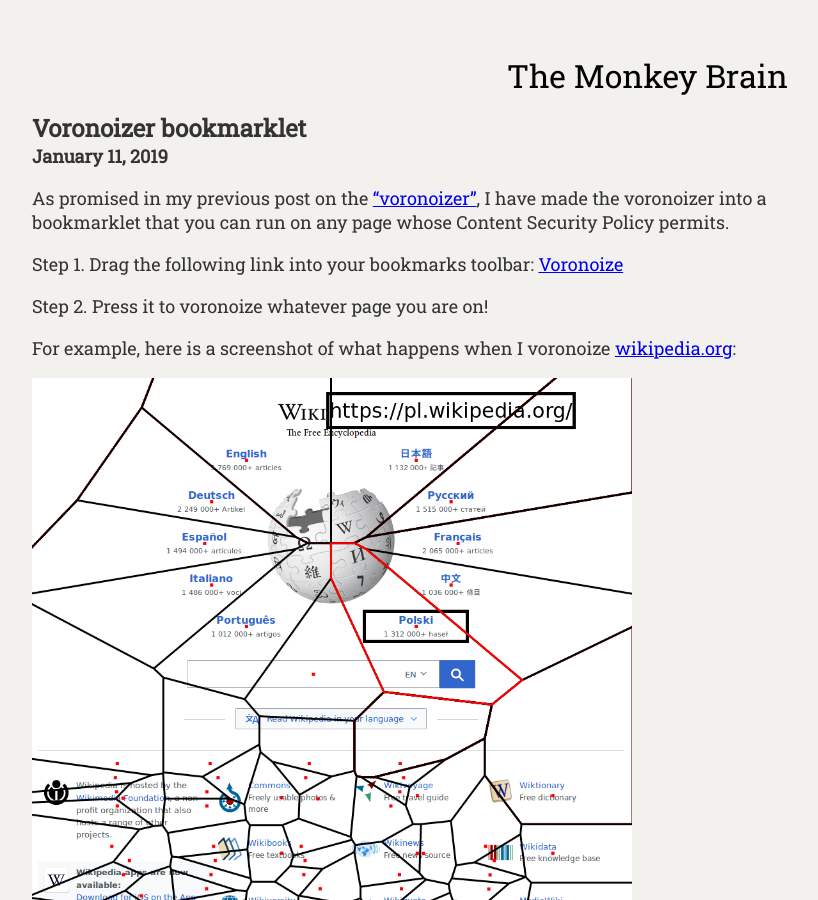
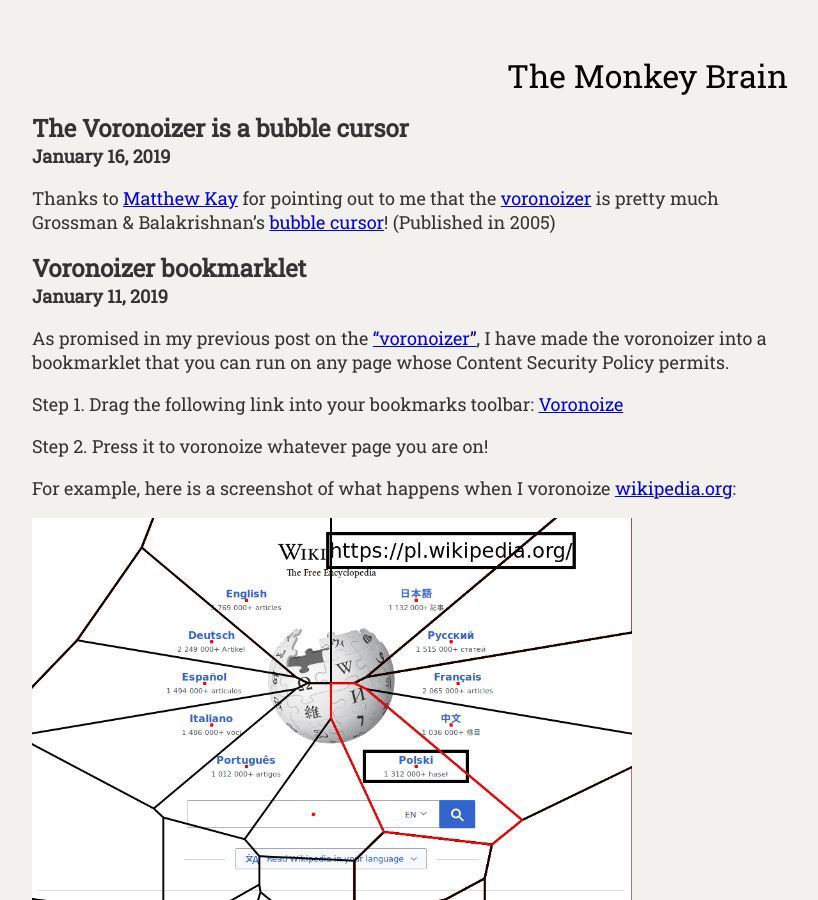
Before and after one commit to samzhang111/samzhang111.github.io, a Jekyll site: the page built from index.html, in a window 1280 px wide and 900 px high. Shown: the whole window, without its empty margins (230-1048 px from the left). Built offline with Jekyll 4.4.1, drawn with Linux system fonts in a browser that asks for light colours; nearby versions of some CDN libraries; some of the changed text lies outside the part shown.

Commit message:
bubble cursor

```diff
--- /dev/null
+++ b/_posts/2019-01-16-voronoizer-bubble-cursor.md
@@ -0,0 +1,8 @@
+---
+layout: post
+title: The Voronoizer is a bubble cursor
+date: 2019-01-16 12:00:00
+tag: weird
+---
+
+Thanks to [Matthew Kay](https://twitter.com/mjskay/status/108540791227989605) for pointing out to me that the [voronoizer]({% post_url 2019-01-10-voronoize-this-page %}) is pretty much Grossman & Balakrishnan's [bubble cursor](http://www.dgp.toronto.edu/~tovi/BubbleCursor)! (Published in 2005)
--- a/index.html
+++ b/index.html
@@ -4,7 +4,7 @@
 
 <div id="blog">
 
-    {% for post in site.posts limit:1 %}
+    {% for post in site.posts limit:2 %}
 
     <div class="post">
         <div class="title">{{ post.title }}</div>
```
